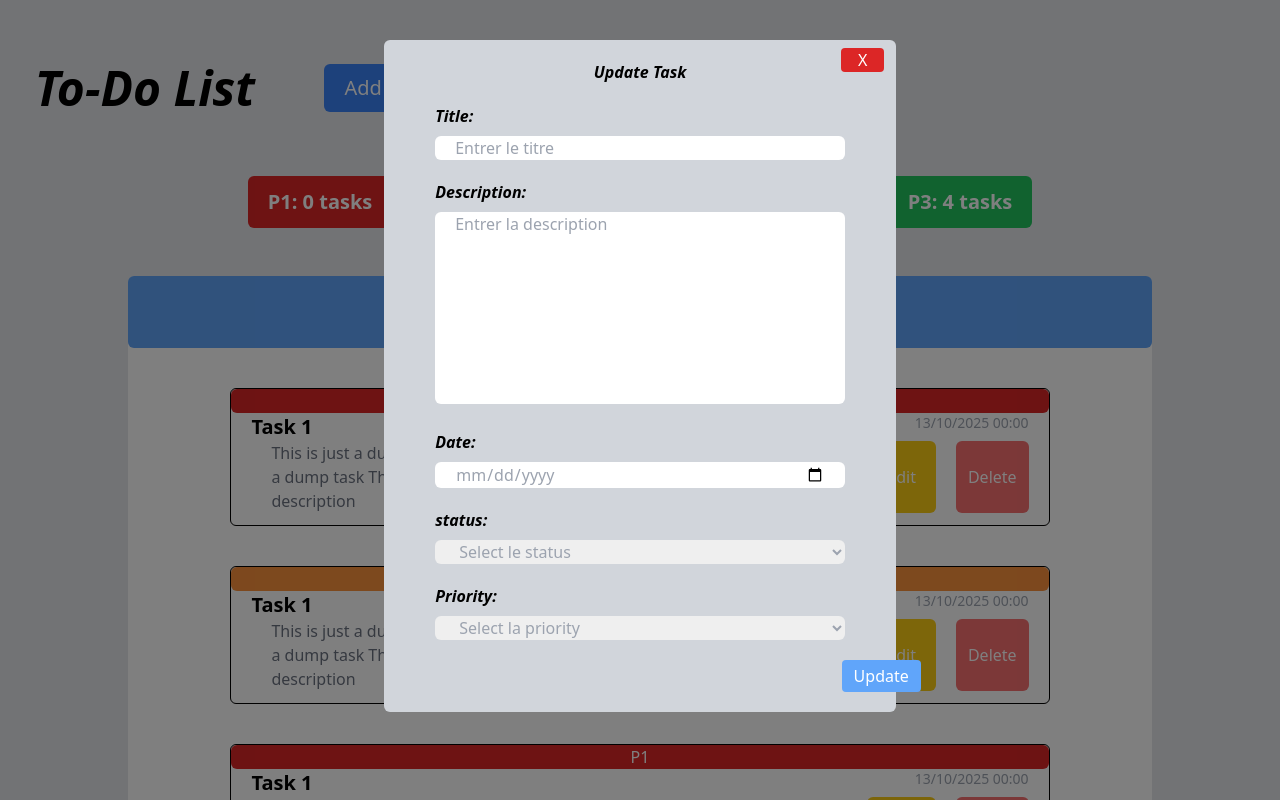
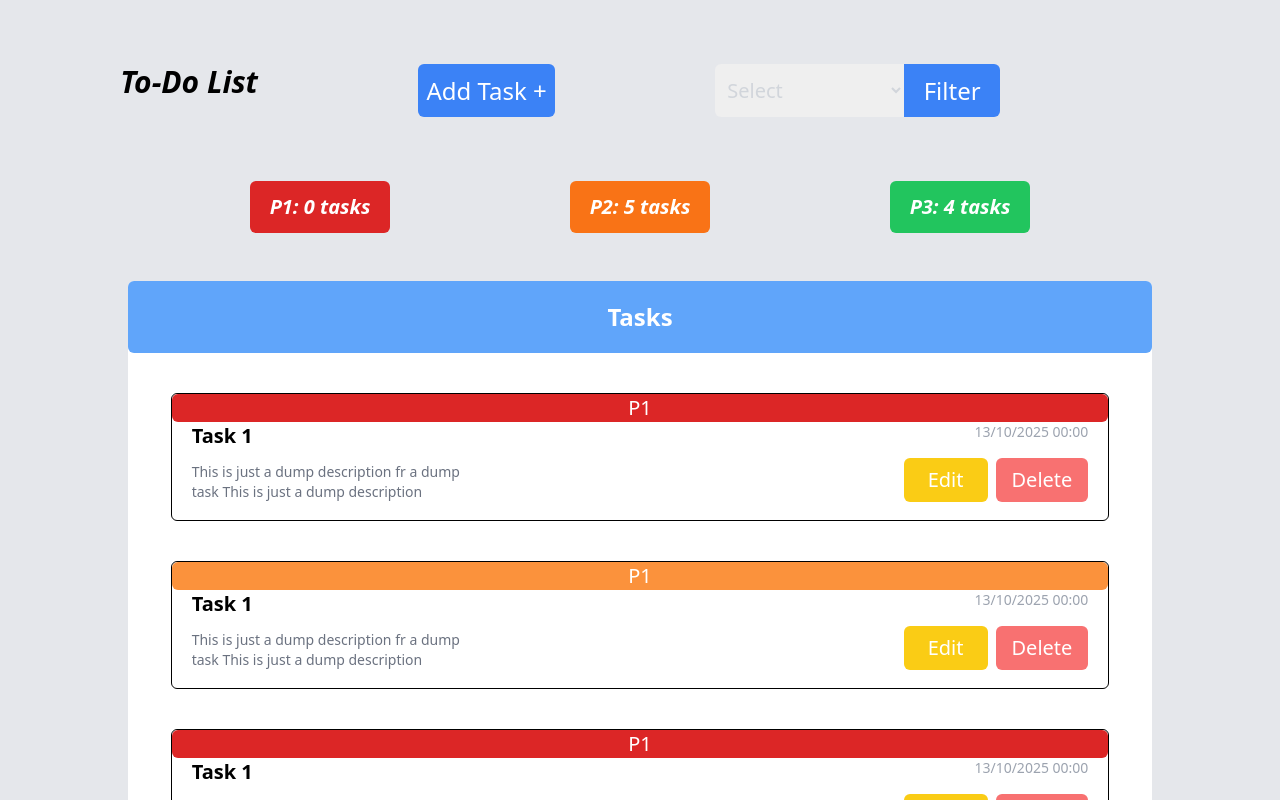
Before and after one commit to Kawtar-Shaimi/To-Do-List, a plain HTML site: page index.html in a window 1280 px wide. Shown: the top 800 px of the page. Drawn offline with nearby package versions, Linux system fonts and the light colour scheme.

Commit message:
Adding Responsive Design

```diff
--- a/index.html
+++ b/index.html
@@ -8,89 +8,89 @@
     <script src="https://cdn.tailwindcss.com"></script>
 </head>
 <body class="bg-gray-200">
-    <div class="flex justify-around py-16 w-8/12">
-        <h1 class="font-extrabold italic text-5xl">To-Do List</h1>
-        <button class="text-white bg-blue-500 px-5 text-xl rounded-md">Add Task + </button>
+    <div class="flex justify-around py-16 w-8/12 sm:w-11/12 sm:pl-10">
+        <h1 class="font-extrabold italic text-5xl sm:text-3xl sm:font-bold">To-Do List</h1>
+        <button class="text-white bg-blue-500 px-5 text-xl rounded-md sm:px-2 md:text-2xl">Add Task + </button>
         <div class="flex w-2/6">
-            <select name="" id="" class="h-full text-gray-300 text-xl rounded-l-md pl-2 w-1/2">
+            <select class="h-full text-gray-300 text-xl rounded-l-md pl-2 w-1/2 md:py-3">
                 <option>Select</option>
                 <option value="Date">Date</option>
                 <option value="Priority">Priority</option>
             </select>
-            <button class="h-full text-white bg-blue-500 text-xl rounded-r-md w-1/2">Filter</button>
+            <button class="h-full text-white bg-blue-500 text-xl rounded-r-md w-1/2 sm:w-1/3 md:text-2xl md:w-24">Filter</button>
         </div>
     </div>
     <div class="flex justify-around w-3/4 m-auto">
-        <p class="bg-red-600 text-white px-5 py-3 text-xl font-bold rounded-md">P1: 0 tasks</p>
-        <p class="bg-orange-500 text-white px-5 py-3 text-xl font-bold rounded-md">P2: 5 tasks</p>
-        <p class="bg-green-500 text-white px-5 py-3 text-xl font-bold rounded-md">P3: 4 tasks</p>
+        <p class="bg-red-600 text-white px-5 py-3 text-xl font-bold rounded-md sm:italic sm:font-semibold">P1: 0 tasks</p>
+        <p class="bg-orange-500 text-white px-5 py-3 text-xl font-bold rounded-md sm:italic sm:font-semibold">P2: 5 tasks</p>
+        <p class="bg-green-500 text-white px-5 py-3 text-xl font-bold rounded-md sm:italic sm:font-semibold">P3: 4 tasks</p>
     </div>
-    <div class="bg-white w-4/5 my-12 m-auto rounded-md pb-10">
-        <p class="bg-blue-400 text-white font-bold text-center w-full py-5 text-2xl rounded-md">Tasks</p>
-        <div class="w-4/5 m-auto my-10 border rounded-md border-black">
-            <p class="bg-red-600 text-white text-center w-full rounded-md">P1</p>
+    <div class="bg-white w-4/5 my-12 m-auto rounded-md pb-10 ">
+        <p class="bg-blue-400 text-white font-bold text-center w-full py-5 text-2xl rounded-md sm:font-semibold">Tasks</p>
+        <div class="w-4/5 m-auto my-10 border rounded-md border-black sm:h-32 sm:w-11/12">
+            <p class="bg-red-600 text-white text-center w-full rounded-md md:text-xl">P1</p>
             <div class="flex justify-between px-5">
                 <p class="font-bold text-xl">Task 1</p>
                 <p class="text-gray-400 text-sm">13/10/2025 00:00 </p>
             </div>
-            <div class="flex justify-between pl-10 pr-5 pb-3">
-                <p class="text-gray-500 w-1/3">This is just a  dump description fr a dump task
+            <div class="flex justify-between pl-10 pr-5 pb-3 sm:pl-5">
+                <p class="text-gray-500 w-2/3 sm:w-72 sm:text-sm md:pt-3">This is just a  dump description fr a dump task
                     This is just a  dump description </p>
-                <div class=" flex gap-5">
-                    <button class="bg-yellow-400 text-white px-5 py-2 rounded-md">Edit</button>
-                    <button class="bg-red-400 text-white px-3 py-2 rounded-md">Delete</button>
+                <div class=" flex gap-2 sm:mt-2">
+                    <button class="bg-yellow-400 text-white px-5 py-2 rounded-md sm:px-3 sm:py-2 sm:text-sm md:text-xl md:px-6">Edit</button>
+                    <button class="bg-red-400 text-white px-3 py-2 rounded-md sm:px-3 sm:py-2 sm:text-sm md:text-xl md:px-4">Delete</button>
                 </div>
             </div>
         </div>
-        <div class="w-4/5 m-auto my-10 border rounded-md border-black">
-            <p class="bg-orange-400 text-white text-center w-full rounded-md">P1</p>
+        <div class="w-4/5 m-auto my-10 border rounded-md border-black sm:h-32 sm:w-11/12">
+            <p class="bg-orange-400 text-white text-center w-full rounded-md md:text-xl">P1</p>
             <div class="flex justify-between px-5">
                 <p class="font-bold text-xl">Task 1</p>
                 <p class="text-gray-400 text-sm">13/10/2025 00:00 </p>
             </div>
-            <div class="flex justify-between pl-10 pr-5 pb-3">
-                <p class="text-gray-500 w-1/3">This is just a  dump description fr a dump task
+            <div class="flex justify-between pl-10 pr-5 pb-3 sm:pl-5">
+                <p class="text-gray-500 w-1/3 sm:w-72 sm:text-sm md:pt-3">This is just a  dump description fr a dump task
                     This is just a  dump description </p>
-                <div class=" flex gap-5">
-                    <button class="bg-yellow-400 text-white px-5 py-2 rounded-md">Edit</button>
-                    <button class="bg-red-400 text-white px-3 py-2 rounded-md">Delete</button>
+                <div class=" flex gap-2 sm:mt-2">
+                    <button class="bg-yellow-400 text-white px-5 py-2 rounded-md sm:px-3 sm:py-2 sm:text-sm md:text-xl md:px-6">Edit</button>
+                    <button class="bg-red-400 text-white px-3 py-2 rounded-md sm:px-3 sm:py-2 sm:text-sm md:text-xl md:px-4">Delete</button>
                 </div>
             </div>
         </div>
-        <div class="w-4/5 m-auto my-10 border rounded-md border-black">
-            <p class="bg-red-600 text-white text-center w-full rounded-md">P1</p>
+        <div class="w-4/5 m-auto my-10 border rounded-md border-black sm:h-32 sm:w-11/12">
+            <p class="bg-red-600 text-white text-center w-full rounded-md md:text-xl">P1</p>
             <div class="flex justify-between px-5">
                 <p class="font-bold text-xl">Task 1</p>
                 <p class="text-gray-400 text-sm">13/10/2025 00:00 </p>
             </div>
-            <div class="flex justify-between pl-10 pr-5 pb-3">
-                <p class="text-gray-500 w-1/3">This is just a  dump description fr a dump task
+            <div class="flex justify-between pl-10 pr-5 pb-3 sm:pl-5">
+                <p class="text-gray-500 w-1/3 sm:w-72 sm:text-sm md:pt-3">This is just a  dump description fr a dump task
                     This is just a  dump description </p>
-                <div class=" flex gap-5">
-                    <button class="bg-yellow-400 text-white px-5 py-2 rounded-md">Edit</button>
-                    <button class="bg-red-400 text-white px-3 py-2 rounded-md">Delete</button>
+                <div class=" flex gap-2 sm:mt-2">
+                    <button class="bg-yellow-400 text-white px-5 py-2 rounded-md sm:px-3 sm:py-2 sm:text-sm md:text-xl md:px-6">Edit</button>
+                    <button class="bg-red-400 text-white px-3 py-2 rounded-md sm:px-3 sm:py-2 sm:text-sm md:text-xl md:px-4">Delete</button>
                 </div>
             </div>
         </div>
-        <div class="w-4/5 m-auto my-10 border rounded-md border-black">
-            <p class="bg-green-500 text-white text-center w-full rounded-md">P1</p>
+        <div class="w-4/5 m-auto my-10 border rounded-md border-black  sm:h-32 sm:w-11/12">
+            <p class="bg-green-500 text-white text-center w-full rounded-md md:text-xl">P1</p>
             <div class="flex justify-between px-5">
                 <p class="font-bold text-xl">Task 1</p>
                 <p class="text-gray-400 text-sm">13/10/2025 00:00 </p>
             </div>
-            <div class="flex justify-between pl-10 pr-5 pb-3">
-                <p class="text-gray-500 w-1/3">This is just a  dump description fr a dump task
+            <div class="flex justify-between pl-10 pr-5 pb-3 sm:pl-5">
+                <p class="text-gray-500 w-1/3 sm:w-72 sm:text-sm md:pt-3">This is just a  dump description fr a dump task
                     This is just a  dump description </p>
-                <div class=" flex gap-5">
-                    <button class="bg-yellow-400 text-white px-5 py-2 rounded-md">Edit</button>
-                    <button class="bg-red-400 text-white px-3 py-2 rounded-md">Delete</button>
+                <div class=" flex gap-2 sm:mt-2">
+                    <button class="bg-yellow-400 text-white px-5 py-2 rounded-md sm:px-3 sm:py-2 sm:text-sm md:text-xl md:px-6">Edit</button>
+                    <button class="bg-red-400 text-white px-3 py-2 rounded-md sm:px-3 sm:py-2 sm:text-sm md:text-xl md:px-4">Delete</button>
                 </div>
             </div>
         </div>
     </div>
     <!-- Add Task  -->
     <div id="add-model" class="bg-black bg-opacity-50 w-full h-full top-0 left-0 fixed hidden">
-        <div class="bg-gray-300 w-2/5 m-auto rounded-md relative mt-10">
+        <div class="bg-gray-300 w-2/5 m-auto rounded-md relative mt-10 sm:w-[27rem] sm:mt-56 md:w-[40rem] md:mt-11">
             <button id="x" class="bg-red-600 text-white w-1/12 text-center rounded absolute top-2 right-3">X</button>
             <p class="font-extrabold italic text-center py-5">Add Task</p>
             <div class="w-4/5 m-auto mb-5">
@@ -99,7 +99,7 @@
             </div>
             <div class="w-4/5 m-auto mb-5">
                 <p class="font-bold mb-2 italic">Description:</p>
-                <textarea class="text-gray-400 w-full h-48 rounded-md resize-none outline-none pl-5 " id="area" value="Entrer la description">Entrer la description</textarea>
+                <textarea class="text-gray-400 w-full h-48 rounded-md resize-none outline-none pl-5 " id="area" placeholder="Entrer la description"></textarea>
             </div>
             <div class="w-4/5 m-auto mb-5">
                 <p class="font-bold mb-2 italic">Date:</p>
@@ -120,13 +120,13 @@
                 </select>
             </div>
             <div class="flex ">
-               <button class="bg-blue-400 text-white px-3 py-1 rounded ml-[28.60rem] mb-5">Add Task</button>
+               <button class="bg-blue-400 text-white px-3 py-1 rounded ml-[28.60rem] mb-5 sm:ml-[18.90rem] md:ml-[30.56rem]">Add Task</button>
             </div>
         </div>
     </div>
     <!-- Update Task -->
-    <div id="add-model" class="bg-black bg-opacity-50 w-full h-full top-0 left-0 fixed">
-        <div class="bg-gray-300 w-2/5 m-auto rounded-md relative mt-10">
+    <div id="add-model" class="bg-black bg-opacity-50 w-full h-full top-0 left-0 fixed hidden">
+        <div class="bg-gray-300 w-[30rem] m-auto rounded-md relative sm:w-[27rem] sm:mt-56 md:w-[40rem] md:mt-11 ">
             <button id="x" class="bg-red-600 text-white w-1/12 text-center rounded absolute top-2 right-3">X</button>
             <p class="font-extrabold italic text-center py-5">Update Task</p>
             <div class="w-4/5 m-auto mb-5">
@@ -135,7 +135,7 @@
             </div>
             <div class="w-4/5 m-auto mb-5">
                 <p class="font-bold mb-2 italic">Description:</p>
-                <textarea class="text-gray-400 w-full h-48 rounded-md resize-none outline-none pl-5 " id="area" value="Entrer la description">Entrer la description</textarea>
+                <textarea class="text-gray-400 w-full h-48 rounded-md resize-none outline-none pl-5 " id="area" placeholder="Entrer la description"></textarea>
             </div>
             <div class="w-4/5 m-auto mb-5">
                 <p class="font-bold mb-2 italic">Date:</p>
@@ -156,7 +156,7 @@
                 </select>
             </div>
             <div class="flex ">
-               <button class="bg-blue-400 text-white px-3 py-1 rounded ml-[28.60rem] mb-5">Update</button>
+               <button class="bg-blue-400 text-white px-3 py-1 rounded ml-[29.3rem] mb-5 sm:ml-[19.5rem] md:ml-[31.25rem]">Update</button>
             </div>
         </div>
     </div>
```
